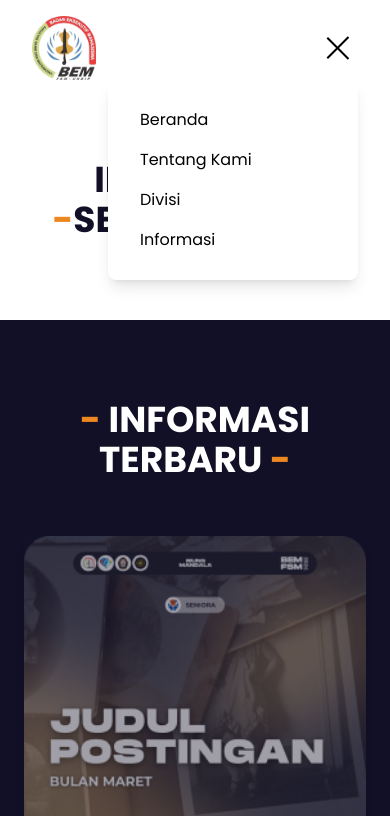
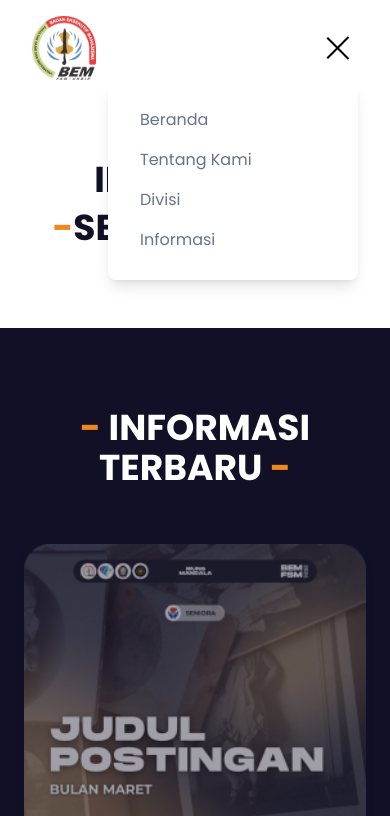
Before and after one commit to igunnawan31/Web-BEM-FSM, a website: page public/info.html in a window 390 px wide. Both pictures are taken after a click on the button 343 px from the left and 48 px from the top of the page. Shown: the top 816 px of the page. Drawn offline with Linux system fonts and the light colour scheme.

Commit message:
Tambahan dan pengubahan img, navbar, dll

```diff
--- a/public/info.html
+++ b/public/info.html
@@ -32,20 +32,20 @@
                     lg:bg-transparent">
                         <ul class="block lg:flex">
                             <li class="group">
-                                <a href="#Home" class="text-base text-black py-2 mx-8
-                                flex group-hover:text-blue-500">Beranda</a>
+                                <a href="#Home" class="text-base text-slate-500 py-2 mx-8 rounded-lg
+                                flex group-hover:text-orange group-hover:shadow-md">Beranda</a>
                             </li>
                             <li class="group">
-                                <a href="#About" class="text-base text-black py-2 mx-8
-                                flex group-hover:text-blue-500">Tentang Kami</a>
+                                <a href="#About" class="text-base text-slate-500 py-2 mx-8 rounded-lg
+                                flex group-hover:text-orange group-hover:shadow-md">Tentang Kami</a>
                             </li>
                             <li class="group">
-                                <a href="#Division" class="text-base text-black py-2 mx-8
-                                flex group-hover:text-blue-500">Divisi</a>
+                                <a href="#Division" class="text-base text-slate-500 py-2 mx-8 rounded-lg
+                                flex group-hover:text-orange group-hover:shadow-md">Divisi</a>
                             </li>
                             <li class="group">
-                                <a href="#Information" class="text-base text-black py-2 mx-8
-                                flex group-hover:text-blue-500">Informasi</a>
+                                <a href="#Information" class="text-base text-slate-500 py-2 mx-8 rounded-lg
+                                flex group-hover:text-orange group-hover:shadow-md">Informasi</a>
                             </li>
                         </ul>
                     </nav>
@@ -61,7 +61,7 @@
         <div class="w-full h-full">
             <div class="pt-10 mb-10">
                 <div class="font-bold text-center text-4xl md:text-5xl uppercase">
-                    <h1 class="text-primary">Informasi</h1>
+                    <h1 class="text-primary mb-2">Informasi</h1>
                     <h1 class="text-primary"><span class="text-[#ED8720]">-</span>Seputar FSM<span class="text-[#ED8720]">-</span></h1>
                 </div>
             </div>
@@ -77,26 +77,30 @@
         sm:flex-wrap sm:gap-6 sm: justify-evenly">
             <div class="rounded-lg shadow-lg overflow-hidden mb-10
             sm:w-64 bg-transparent md:w-80 lg:w-72 opacity-60 hover:opacity-100 ease-in-out transition duration-300">
-                <img src="assets/contoh_postingan.png" alt="GambarContoh"
-                class="w-full"/>
-
-            </div>
-            <div class="rounded-md shadow-lg overflow-visible mb-10
-            sm:w-64 bg-transparent md:w-80 lg:w-72 opacity-65 hover:opacity-100 ease-in-out transition duration-300">
-                <img src="assets/contoh_postingan.png" alt="GambarContoh"
-                class="w-full"/>
+                <a href="https://instagram.com/bemfsm_undip" class="w-full h-full block">
+                    <img src="assets/contoh_postingan.png" alt="Gambar Contoh" class="w-full h-full object-cover">
+                </a>
 
             </div>
             <div class="rounded-md shadow-lg overflow-hidden mb-10
             sm:w-64 bg-transparent md:w-80 lg:w-72 opacity-65 hover:opacity-100 ease-in-out transition duration-300">
-                <img src="assets/contoh_postingan.png" alt="GambarContoh"
-                class="w-full"/>
+                <a href="https://instagram.com/bemfsm_undip" class="w-full h-full block">
+                    <img src="assets/contoh_postingan.png" alt="Gambar Contoh" class="w-full h-full object-cover">
+                </a>
 
             </div>
             <div class="rounded-md shadow-lg overflow-hidden mb-10
             sm:w-64 bg-transparent md:w-80 lg:w-72 opacity-65 hover:opacity-100 ease-in-out transition duration-300">
-                <img src="assets/contoh_postingan.png" alt="GambarContoh"
-                class="w-full"/>
+                <a href="https://instagram.com/bemfsm_undip" class="w-full h-full block">
+                    <img src="assets/contoh_postingan.png" alt="Gambar Contoh" class="w-full h-full object-cover">
+                </a>
+
+            </div>
+            <div class="rounded-md shadow-lg overflow-hidden mb-10
+            sm:w-64 bg-transparent md:w-80 lg:w-72 opacity-65 hover:opacity-100 ease-in-out transition duration-300">
+                <a href="https://instagram.com/bemfsm_undip" class="w-full h-full block">
+                    <img src="assets/contoh_postingan.png" alt="Gambar Contoh" class="w-full h-full object-cover">
+                </a>
             </div>
 
         </div>
@@ -119,26 +123,30 @@
         sm:flex-wrap sm:gap-6 sm: justify-evenly">
             <div class="rounded-lg shadow-lg overflow-hidden mb-10
             sm:w-64 bg-transparent md:w-80 lg:w-72 opacity-60 hover:opacity-100 ease-in-out transition duration-300">
-                <img src="assets/contoh_postingan.png" alt="GambarContoh"
-                class="w-full"/>
+                <a href="https://instagram.com/bemfsm_undip" class="w-full h-full block">
+                    <img src="assets/contoh_postingan.png" alt="Gambar Contoh" class="w-full h-full object-cover">
+                </a>
 
             </div>
             <div class="rounded-md shadow-lg overflow-visible mb-10
             sm:w-64 bg-transparent md:w-80 lg:w-72 opacity-65 hover:opacity-100 ease-in-out transition duration-300">
-                <img src="assets/contoh_postingan.png" alt="GambarContoh"
-                class="w-full"/>
+                <a href="https://instagram.com/bemfsm_undip" class="w-full h-full block">
+                    <img src="assets/contoh_postingan.png" alt="Gambar Contoh" class="w-full h-full object-cover">
+                </a>
 
             </div>
             <div class="rounded-md shadow-lg overflow-hidden mb-10
             sm:w-64 bg-transparent md:w-80 lg:w-72 opacity-65 hover:opacity-100 ease-in-out transition duration-300">
-                <img src="assets/contoh_postingan.png" alt="GambarContoh"
-                class="w-full"/>
+                <a href="https://instagram.com/bemfsm_undip" class="w-full h-full block">
+                    <img src="assets/contoh_postingan.png" alt="Gambar Contoh" class="w-full h-full object-cover">
+                </a>
 
             </div>
             <div class="rounded-md shadow-lg overflow-hidden mb-10
             sm:w-64 bg-transparent md:w-80 lg:w-72 opacity-65 hover:opacity-100 ease-in-out transition duration-300">
-                <img src="assets/contoh_postingan.png" alt="GambarContoh"
-                class="w-full"/>
+                <a href="https://instagram.com/bemfsm_undip" class="w-full h-full block">
+                    <img src="assets/contoh_postingan.png" alt="Gambar Contoh" class="w-full h-full object-cover">
+                </a>
             </div>
 
         </div>
@@ -161,26 +169,30 @@
         sm:flex-wrap sm:gap-6 sm: justify-evenly">
             <div class="rounded-lg shadow-lg overflow-hidden mb-10
             sm:w-64 bg-transparent md:w-80 lg:w-72 opacity-60 hover:opacity-100 ease-in-out transition duration-300">
-                <img src="assets/contoh_postingan.png" alt="GambarContoh"
-                class="w-full"/>
+                <a href="https://instagram.com/bemfsm_undip" class="w-full h-full block">
+                    <img src="assets/contoh_postingan.png" alt="Gambar Contoh" class="w-full h-full object-cover">
+                </a>
 
             </div>
             <div class="rounded-md shadow-lg overflow-visible mb-10
             sm:w-64 bg-transparent md:w-80 lg:w-72 opacity-65 hover:opacity-100 ease-in-out transition duration-300">
-                <img src="assets/contoh_postingan.png" alt="GambarContoh"
-                class="w-full"/>
+                <a href="https://instagram.com/bemfsm_undip" class="w-full h-full block">
+                    <img src="assets/contoh_postingan.png" alt="Gambar Contoh" class="w-full h-full object-cover">
+                </a>
 
             </div>
             <div class="rounded-md shadow-lg overflow-hidden mb-10
             sm:w-64 bg-transparent md:w-80 lg:w-72 opacity-65 hover:opacity-100 ease-in-out transition duration-300">
-                <img src="assets/contoh_postingan.png" alt="GambarContoh"
-                class="w-full"/>
+                <a href="https://instagram.com/bemfsm_undip" class="w-full h-full block">
+                    <img src="assets/contoh_postingan.png" alt="Gambar Contoh" class="w-full h-full object-cover">
+                </a>
 
             </div>
             <div class="rounded-md shadow-lg overflow-hidden mb-10
             sm:w-64 bg-transparent md:w-80 lg:w-72 opacity-65 hover:opacity-100 ease-in-out transition duration-300">
-                <img src="assets/contoh_postingan.png" alt="GambarContoh"
-                class="w-full"/>
+                <a href="https://instagram.com/bemfsm_undip" class="w-full h-full block">
+                    <img src="assets/contoh_postingan.png" alt="Gambar Contoh" class="w-full h-full object-cover">
+                </a>
             </div>
 
         </div>
@@ -203,26 +215,30 @@
         sm:flex-wrap sm:gap-6 sm: justify-evenly">
             <div class="rounded-lg shadow-lg overflow-hidden mb-10
             sm:w-64 bg-transparent md:w-80 lg:w-72 opacity-60 hover:opacity-100 ease-in-out transition duration-300">
-                <img src="assets/contoh_postingan.png" alt="GambarContoh"
-                class="w-full"/>
+                <a href="https://instagram.com/bemfsm_undip" class="w-full h-full block">
+                    <img src="assets/contoh_postingan.png" alt="Gambar Contoh" class="w-full h-full object-cover">
+                </a>
 
             </div>
             <div class="rounded-md shadow-lg overflow-visible mb-10
             sm:w-64 bg-transparent md:w-80 lg:w-72 opacity-65 hover:opacity-100 ease-in-out transition duration-300">
-                <img src="assets/contoh_postingan.png" alt="GambarContoh"
-                class="w-full"/>
+                <a href="https://instagram.com/bemfsm_undip" class="w-full h-full block">
+                    <img src="assets/contoh_postingan.png" alt="Gambar Contoh" class="w-full h-full object-cover">
+                </a>
 
             </div>
             <div class="rounded-md shadow-lg overflow-hidden mb-10
             sm:w-64 bg-transparent md:w-80 lg:w-72 opacity-65 hover:opacity-100 ease-in-out transition duration-300">
-                <img src="assets/contoh_postingan.png" alt="GambarContoh"
-                class="w-full"/>
+                <a href="https://instagram.com/bemfsm_undip" class="w-full h-full block">
+                    <img src="assets/contoh_postingan.png" alt="Gambar Contoh" class="w-full h-full object-cover">
+                </a>
 
             </div>
             <div class="rounded-md shadow-lg overflow-hidden mb-10
             sm:w-64 bg-transparent md:w-80 lg:w-72 opacity-65 hover:opacity-100 ease-in-out transition duration-300">
-                <img src="assets/contoh_postingan.png" alt="GambarContoh"
-                class="w-full"/>
+                <a href="https://instagram.com/bemfsm_undip" class="w-full h-full block">
+                    <img src="assets/contoh_postingan.png" alt="Gambar Contoh" class="w-full h-full object-cover">
+                </a>
             </div>
 
         </div>
@@ -245,26 +261,30 @@
         sm:flex-wrap sm:gap-6 sm: justify-evenly">
             <div class="rounded-lg shadow-lg overflow-hidden mb-10
             sm:w-64 bg-transparent md:w-80 lg:w-72 opacity-60 hover:opacity-100 ease-in-out transition duration-300">
-                <img src="assets/contoh_postingan.png" alt="GambarContoh"
-                class="w-full"/>
+                <a href="https://instagram.com/bemfsm_undip" class="w-full h-full block">
+                    <img src="assets/contoh_postingan.png" alt="Gambar Contoh" class="w-full h-full object-cover">
+                </a>
 
             </div>
             <div class="rounded-md shadow-lg overflow-visible mb-10
             sm:w-64 bg-transparent md:w-80 lg:w-72 opacity-65 hover:opacity-100 ease-in-out transition duration-300">
-                <img src="assets/contoh_postingan.png" alt="GambarContoh"
-                class="w-full"/>
+                <a href="https://instagram.com/bemfsm_undip" class="w-full h-full block">
+                    <img src="assets/contoh_postingan.png" alt="Gambar Contoh" class="w-full h-full object-cover">
+                </a>
 
             </div>
             <div class="rounded-md shadow-lg overflow-hidden mb-10
             sm:w-64 bg-transparent md:w-80 lg:w-72 opacity-65 hover:opacity-100 ease-in-out transition duration-300">
-                <img src="assets/contoh_postingan.png" alt="GambarContoh"
-                class="w-full"/>
+                <a href="https://instagram.com/bemfsm_undip" class="w-full h-full block">
+                    <img src="assets/contoh_postingan.png" alt="Gambar Contoh" class="w-full h-full object-cover">
+                </a>
 
             </div>
             <div class="rounded-md shadow-lg overflow-hidden mb-10
             sm:w-64 bg-transparent md:w-80 lg:w-72 opacity-65 hover:opacity-100 ease-in-out transition duration-300">
-                <img src="assets/contoh_postingan.png" alt="GambarContoh"
-                class="w-full"/>
+                <a href="https://instagram.com/bemfsm_undip" class="w-full h-full block">
+                    <img src="assets/contoh_postingan.png" alt="Gambar Contoh" class="w-full h-full object-cover">
+                </a>
             </div>
 
         </div>
```
Also changed, not shown: public/index.html (+32 -31 lines), public/tentangkami.html (+4 -4 lines), public/css/style.css.
